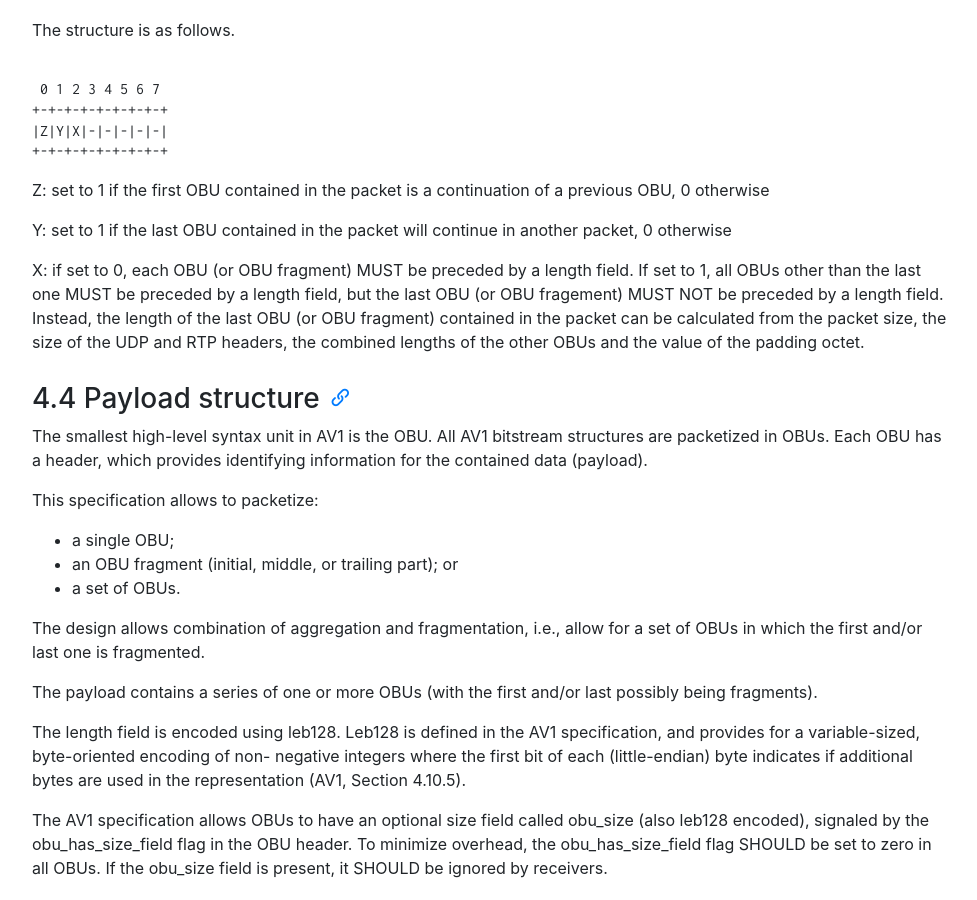
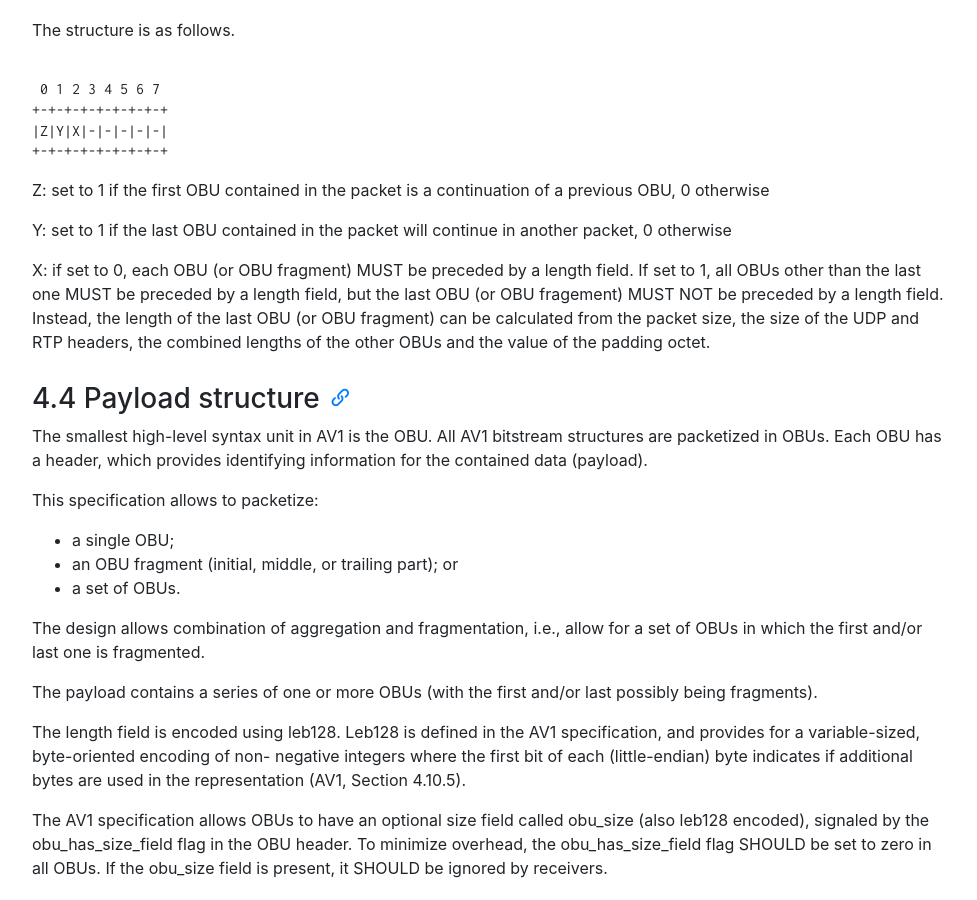
Before and after one commit to AOMediaCodec/av1-rtp-spec, a Jekyll site: the page built from index.md, in a window 1280 px wide and 900 px high, scrolled down 4368 px. Shown: the whole window, without its empty margins (53-1030 px from the left). Built offline with Jekyll 4.4.1, drawn with Linux system fonts in a browser that asks for light colours; nearby versions of some CDN libraries.

Commit message:
More cleanup

```diff
--- a/av1-rtp-spec.md
+++ b/av1-rtp-spec.md
@@ -203,9 +203,8 @@ X: if set to 0, each OBU (or OBU fragment) MUST be preceded by a length
 field. If set to 1, all OBUs other than the last one MUST be preceded by
 a length field, but the last OBU (or OBU fragement) MUST NOT be preceded
 by a length field. Instead, the length of the last OBU (or OBU fragment)
-contained in the packet can be calculated from the packet size, the size
-of the UDP and RTP headers, the combined lengths of the other OBUs and
-the value of the padding octet.
+can be calculated from the packet size, the size of the UDP and RTP headers,
+the combined lengths of the other OBUs and the value of the padding octet.
 
 ### 4.4 Payload structure
 
```
